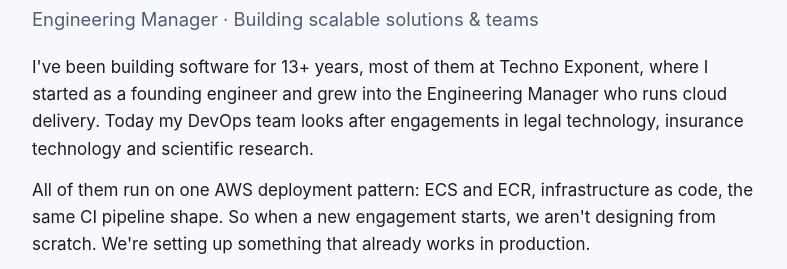
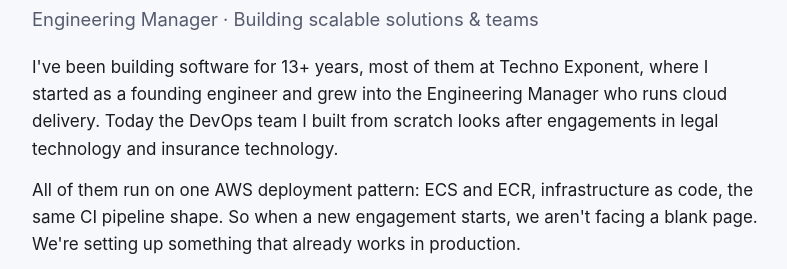
Before and after one commit to saibal-roy/saibal-roy.github.io, a plain HTML site: page index.html in a window 1280 px wide. Shown: the part 119-388 px from the top of the page, without its empty margins (244-1031 px from the left). Drawn offline with Linux system fonts and the light colour scheme.

Commit message:
Say I built the DevOps team from scratch and drop the finished research engagement

```diff
--- a/index.html
+++ b/index.html
@@ -67,8 +67,8 @@
 <main>
   <h1>Saibal Roy</h1>
   <p class="tagline">Engineering Manager · Building scalable solutions &amp; teams</p>
-  <p class="intro">I&#39;ve been building software for 13+ years, most of them at Techno Exponent, where I started as a founding engineer and grew into the Engineering Manager who runs cloud delivery. Today my DevOps team looks after engagements in legal technology, insurance technology and scientific research.</p>
-  <p class="intro">All of them run on one AWS deployment pattern: ECS and ECR, infrastructure as code, the same CI pipeline shape. So when a new engagement starts, we aren&#39;t designing from scratch. We&#39;re setting up something that already works in production.</p>
+  <p class="intro">I&#39;ve been building software for 13+ years, most of them at Techno Exponent, where I started as a founding engineer and grew into the Engineering Manager who runs cloud delivery. Today the DevOps team I built from scratch looks after engagements in legal technology and insurance technology.</p>
+  <p class="intro">All of them run on one AWS deployment pattern: ECS and ECR, infrastructure as code, the same CI pipeline shape. So when a new engagement starts, we aren&#39;t facing a blank page. We&#39;re setting up something that already works in production.</p>
   <p class="intro">I own the architecture, the delivery and the team end to end, and I&#39;m the client&#39;s single point of contact. I&#39;m still hands-on.</p>
 
   <nav class="links" aria-label="Profiles">
```
